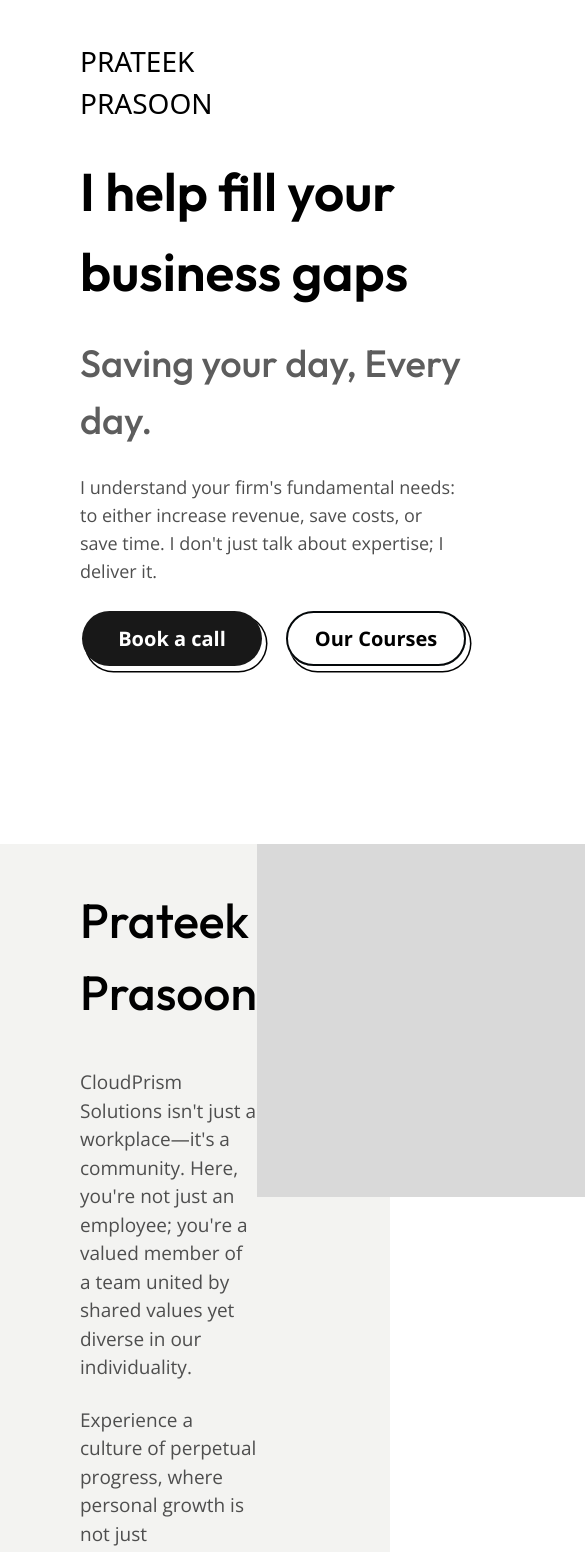
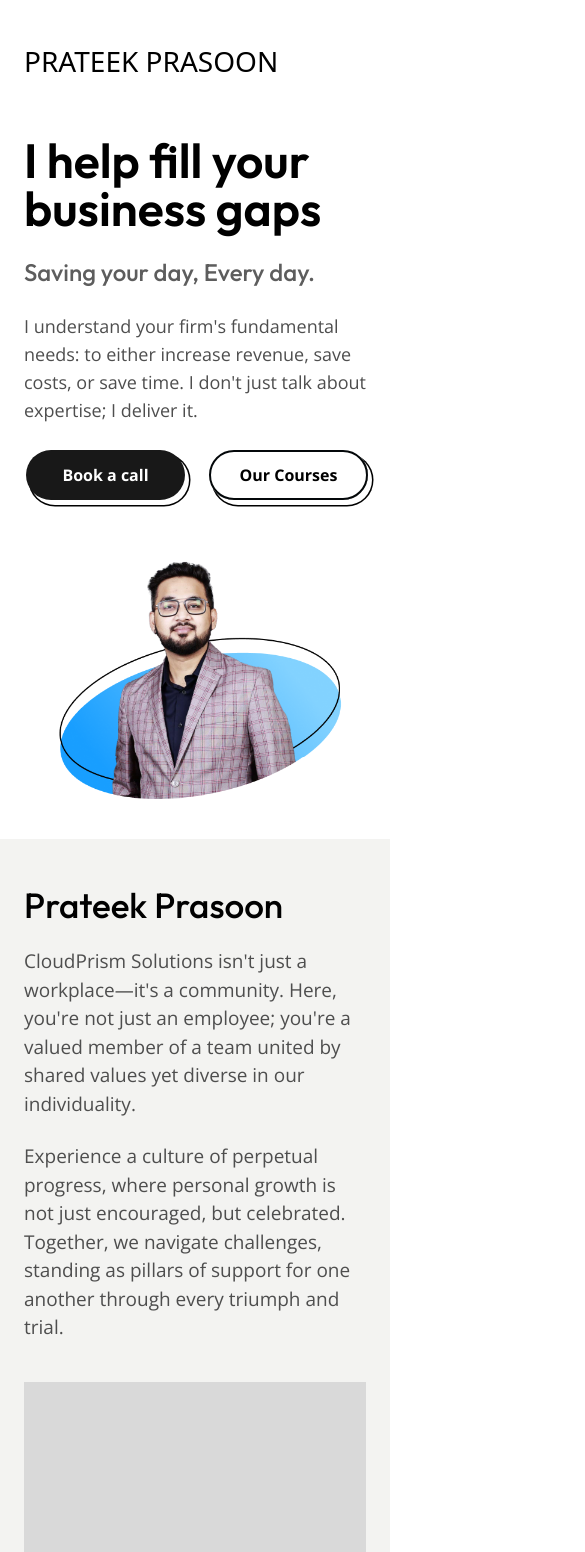
Before and after one commit to mukeshkr2024/Portfolio-website, a React (Vite) app: page / in a window 390 px wide. Shown: the top 1552 px of the page, 585 px wide, since content can reach past the window. Built offline with nearby package versions, Linux system fonts and the light colour scheme.

Commit message:
add litle responsiveness

```diff
--- a/src/App.jsx
+++ b/src/App.jsx
@@ -32,22 +32,23 @@ const posts = [
 
 const App = () => {
   return (
-    <div className="">
+    <div className="w-full overflow-hidden">
       {/* main section  */}
-      <section className=" h-screen px-20 py-10">
-        <div className=" h-28">
+      <section className="lg:h-screen primary_container ">
+        <div className="lg:h-28 h-24">
           <span className="text-[28px] uppercase font-normal">
             Prateek Prasoon
           </span>
         </div>
-        <div className="flex w-full">
+
+        <div className="flex flex-col lg:flex-row w-full">
           <div className="flex-1">
-            <div className="max-w-lg flex flex-col gap-y-6">
-              <h4 className="text-[53px] font-semibold font-outFit lg:leading-[71.4px]">
+            <div className="max-w-lg flex flex-col lg:gap-y-6 gap-y-6">
+              <h4 className="lg:text-[53px] text-5xl font-semibold font-outFit lg:leading-[71.4px]">
                 I help fill your business gaps{" "}
               </h4>
 
-              <h5 className="text-[38px] font-medium text-[#5D5D5D] font-outFit">
+              <h5 className="lg:text-[38px] font-medium text-2xl text-[#5D5D5D] font-outFit">
                 Saving your day, Every day.
               </h5>
 
@@ -59,7 +60,7 @@ const App = () => {
 
               <div className="flex w-full items-start gap-6 font-openSans">
                 <button
-                  className="w-[180px] h-[55px] bg-[#181818] rounded-[50px] text-white font-bold text-xl"
+                  className="lg:w-[180px] w-[160px] h-[50px] lg:h-[55px] bg-[#181818] rounded-[50px] text-white font-bold text-base lg:text-xl"
                   style={{
                     boxShadow: "#fff 4px 5px 0 0, #000 4px 5px 0 1.5px",
                     transform: "translate(2px, 2px)",
@@ -68,7 +69,7 @@ const App = () => {
                   Book a call
                 </button>
                 <button
-                  className="w-[180px] h-[55px] border-2 border-[#04080A] text-xl font-bold rounded-[50px]"
+                  className="lg:w-[180px] w-[160px] h-[50px] lg:h-[55px] border-2 border-[#04080A] text-base lg:text-xl font-bold rounded-[50px]"
                   style={{
                     boxShadow: "#fff 4px 5px 0 0, #000 4px 5px 0 1.5px",
                     transform: "translate(2px, 2px)",
@@ -79,23 +80,23 @@ const App = () => {
               </div>
             </div>
           </div>
-          <div className="flex-1 flex items-center justify-center  ">
+          <div className="flex-1 flex items-center justify-center mt-8 lg:mt-0">
             <img
               src={prateekImg}
               alt="Prateek Prasoon"
-              className="w-full -mt-14 -mr-16"
+              className="w-full lg:-mt-14 lg:-mr-16"
             />
           </div>
         </div>
       </section>
 
-      <section className="bg-[#F3F3F1] w-full px-20 py-10 ">
-        <div className="w-full flex">
+      <section className="bg-[#F3F3F1] w-full primary_container ">
+        <div className="w-full flex flex-col lg:flex-row">
           <div className="flex-1">
-            <h5 className="text-[#000000] text-[48px] font-medium font-outFit">
+            <h5 className="text-[#000000] lg:text-[48px] text-[35px] font-medium font-outFit">
               Prateek Prasoon
             </h5>
-            <div className="text-[19px] font-normal mt-10 flex flex-col gap-y-6 text-[#4E4E4E] font-openSans">
+            <div className="text-[19px] font-normal mt-4 lg:mt-10 flex flex-col gap-y-6 text-[#4E4E4E] font-openSans">
               <p>
                 CloudPrism Solutions isn&apos;t just a workplace—it&apos;s a
                 community. Here, you&apos;re not just an employee; you&apos;re a
@@ -111,7 +112,7 @@ const App = () => {
             </div>
           </div>
           <div className="flex-1 flex justify-center">
-            <div className="bg-[#D9D9D9] w-[400px] h-[353px] -mt-10"></div>
+            <div className="bg-[#D9D9D9] w-[400px] h-[353px] mt-10 lg:-mt-10"></div>
           </div>
         </div>
 
@@ -121,17 +122,18 @@ const App = () => {
         </div>
       </section>
 
-      <section className="bg-[#2E2E2E] h-[430px] w-full px-20">
-        <div className="size-[400px] bg-white rounded-[18px] "></div>
+      <section className="bg-[#2E2E2E] h-[430px] w-full primary_container flex justify-center sm:justify-start">
+        {/* <div className="size-[400px] bg-white rounded-[18px] "></div> */}
+        <div className="size-[350px] md:size-[450px] bg-white rounded-3xl md:-mt-20"></div>
       </section>
 
-      <section className="px-20 py-10">
-        <div className="flex w-full">
+      <section className="primary_container">
+        <div className="flex w-full flex-col lg:flex-row">
           <div className="flex-1">
-            <h5 className="text-[50px] font-semibold font-outFit">
+            <h5 className="lg:text-[50px] text-4xl md:text-5xl font-semibold font-outFit">
               How CloudPrism can help you?
             </h5>
-            <div className="mt-10 text-[20px]  flex flex-col gap-y-6 text-[#4E4E4E] font-openSans">
+            <div className="md:mt-10 mt-6 text-[20px]  flex flex-col gap-y-4 md:gap-y-6 text-[#4E4E4E] font-openSans">
               <p>
                 CloudPrism Solutions isn&apos;t just a workplace—it&apos;s a
                 community. Here, you&apos;re not just an employee; you&apos;re a
@@ -149,12 +151,12 @@ const App = () => {
           <div className="flex-1"></div>
         </div>
 
-        <div className="flex w-full mt-10">
+        <div className="flex w-full flex-col lg:flex-row mt-10">
           <div className="flex-1">
-            <h5 className="text-[50px] font-semibold font-outFit">
-              How Coding Commando can help you?{" "}
+            <h5 className="lg:text-[50px] text-4xl md:text-5xl font-semibold font-outFit">
+              How CloudPrism can help you?
             </h5>
-            <div className="mt-10 text-[20px] text-[#4E4E4E] flex flex-col gap-y-6 font-openSans">
+            <div className="md:mt-10 mt-6 text-[20px]  flex flex-col gap-y-4 md:gap-y-6 text-[#4E4E4E] font-openSans">
               <p>
                 CloudPrism Solutions isn&apos;t just a workplace—it&apos;s a
                 community. Here, you&apos;re not just an employee; you&apos;re a
@@ -172,21 +174,21 @@ const App = () => {
           <div className="flex-1"></div>
         </div>
 
-        <div className="mt-16 flex flex-wrap justify-between w-full ">
+        <div className="mt-16 flex flex-wrap justify-center gap-y-8 lg:justify-between w-full ">
           {posts && posts.map((post) => <PostItem key={post.id} {...post} />)}
         </div>
       </section>
 
-      <section className="mt-10">
-        <h4 className="text-center text-[43px] font-semibold font-outFit">
+      <section className="primary_container mt-6 md:mt-10">
+        <h4 className="text-center text-3xl lg:text-[43px] font-semibold font-outFit">
           Reach out to Prateek Prasoon
         </h4>
 
         <form
           action=""
-          className="max-w-4xl mx-auto flex flex-col gap-y-4 py-16"
+          className="max-w-4xl mx-auto flex flex-col gap-y-4 py-10 md:py-16"
         >
-          <div className="flex-1  flex gap-6">
+          <div className="flex-1 flex flex-col lg:flex-row gap-4 lg:gap-6">
             <div className="flex-1 flex gap-4">
               <InputBtn label="Name" />
               <input
@@ -217,9 +219,9 @@ const App = () => {
             />
           </div>
 
-          <div className="w-full flex items-center justify-center mt-4">
+          <div className="w-full flex items-center justify-center mt-2 lg:mt-4">
             <button
-              className="bg-[#181818] h-[42px] w-[120px] rounded-[57px] text-white font-medium"
+              className="bg-[#181818] h-[42px] w-[120px] rounded-[57px] text-white font-medium text-sm md:text-base"
               type="button"
               style={{
                 boxShadow: "#fff 4px 5px 0 0, #000 4px 5px 0 1.5px",
@@ -273,7 +275,7 @@ function PostItem({ title, description }) {
 
 function InputBtn({ label }) {
   return (
-    <div className="bg-[#181818] text-white rounded-[57px] w-[120px] h-[42px] font-medium flex items-center justify-center font-outFit">
+    <div className="bg-[#181818] text-white rounded-[57px] md:w-[120px] w-[100px] h-[42px] font-medium flex items-center justify-center font-outFit text-sm md:text-base">
       {label}
     </div>
   );
--- a/src/index.css
+++ b/src/index.css
@@ -8,4 +8,7 @@
   .bg-primary {
     @apply bg-[#FFFFFF];
   }
+  .primary_container {
+    @apply px-6 sm:px-12 md:px-16 xl:px-20 py-10;
+  }
 }
```
